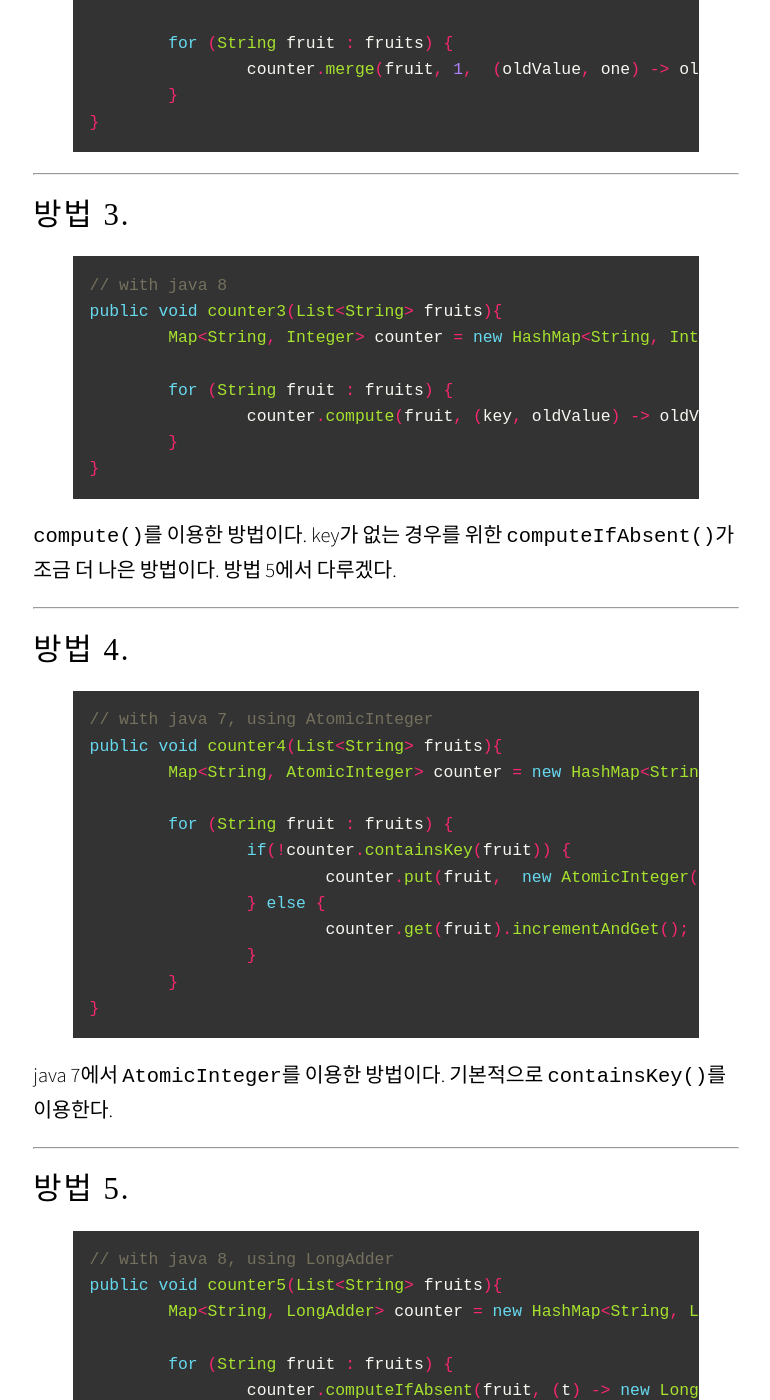
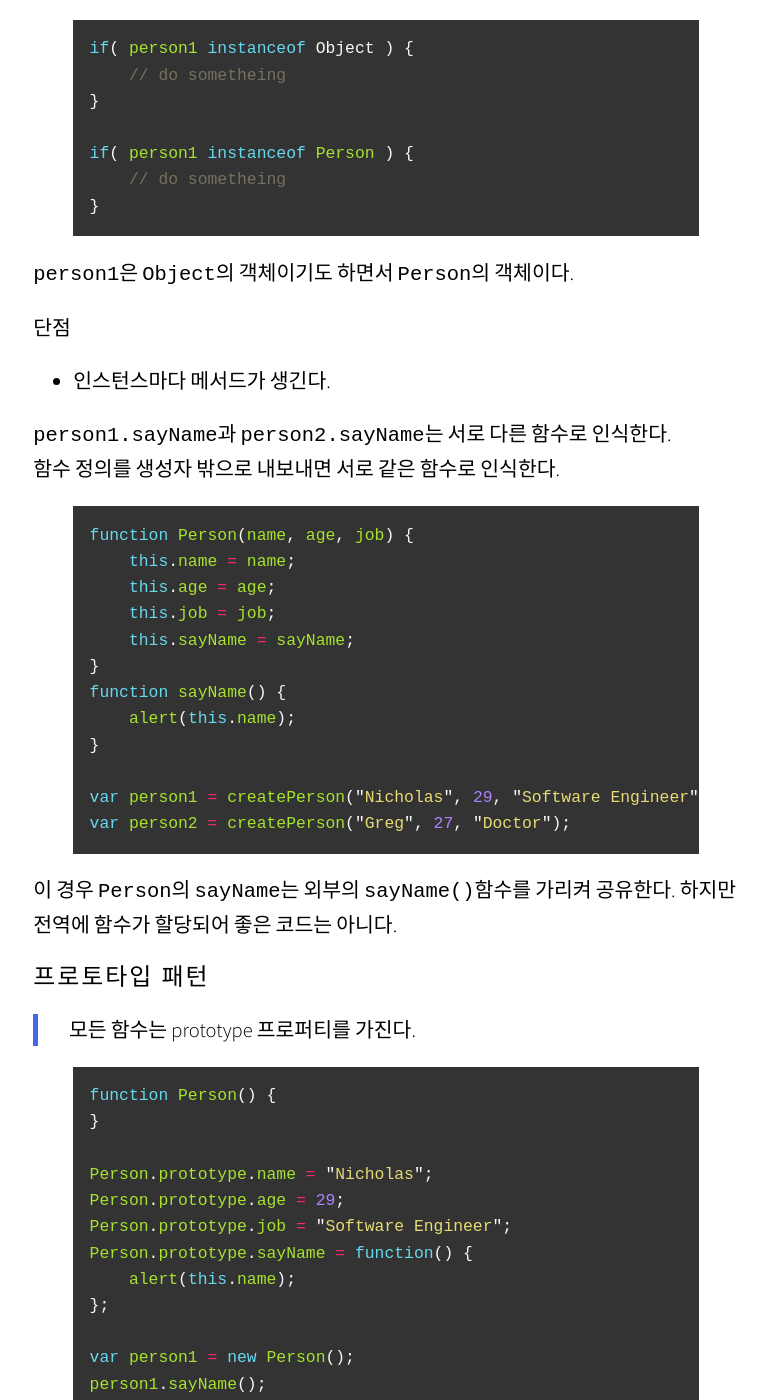
Before and after one commit to hyeonjae/hyeonjae.github.io.archive, a Jekyll site: the page built from index.html, in a window 1280 px wide and 1400 px high, scrolled down 1706 px. Shown: the whole window, without its empty margins (254-1024 px from the left). Built offline with Jekyll 4.4.1, drawn with Linux system fonts in a browser that asks for light colours; nearby versions of some CDN libraries; some web fonts are replaced; some of the changed text lies outside the part shown.

Commit message:
no message

```diff
--- /dev/null
+++ b/_posts/2015-03-04-javascript-style.md
@@ -0,0 +1,38 @@
+---
+title:  "javascript 스타일"
+date:   2015-03-04 11:00:00
+categories: javascript
+---
+
+#툴
+JSLint나 JSHint를 사용해라. 참 좋다.
+
+#들여쓰기
+웬만하면 공백 4자로 해라.
+텝은 편집기마다 크기가 다르기 때문에 안 좋다.
+공백 2는 너무 작고, 공백 8은 너무 길다.
+더글라스 클락포드 스타일인 공백 4로 고고
+
+#문장종료
+javascript는 문장 끝에 `;`를 안써도 알아서 잘 넣어주는데, 그래도 헷갈리는 경우가 있으니 꼭 명시해주자
+
+{% highlight javascript %}
+function foo() {
+    return
+    {
+        title: "javascript",
+        author: "Nicholas"
+    }
+}
+{% endhighlight %}
+위에처럼
+
+{% highlight javascript %}
+function foo() {
+    return;
+    {
+        title: "javascript",
+        author: "Nicholas"
+    }
+}
+{% endhighlight %}
--- /dev/null
+++ b/_posts/2015-03-05-type-detection-in-javascript.md
@@ -0,0 +1,22 @@
+---
+title:  "type detection in javascript"
+date:   2015-03-05 22:20:06
+categories: javascript
+---
+
+이 글은 [다른 사이트의 글](http://javascript.info/tutorial/type-detection)을 옮겨온 것이다.
+
+
+Array 타입인지 체크하는 방법으로 아래처럼 하면 안된다.
+{% highlight javascript %}
+var arr = [1,2,3];
+alert(arr instanceof Array); // true
+{% endhighlight %}
+위의 경우는 문제 없지만, Array가 다른 window에서 만들어지고, 지금 window로 넘겨졌다면, `instanceof`검사는 실패하게 된다. 이유는 각 window마다 object 계층을 따로 가지고 있기 때문이다.
+
+따라서 Array 검사는 아래와 같이 하자.
+{% highlight javascript %}
+if( Object.prototype.toString.call( someVar ) === '[object Array]' ) {
+    alert( 'Array!' );
+}
+{% endhighlight %}
--- /dev/null
+++ b/_posts/2015-03-06-javascript-study-4.md
@@ -0,0 +1,110 @@
+---
+title:  "javascript 스터디 #4"
+date:   2015-03-06 16:42:45
+categories: javascript
+---
+
+### 팩토리 패턴
+
+{% highlight javascript %}
+function createPerson(name, age, job) {
+    var o = new Object();
+    o.name = name;
+    o.age = age;
+    o.job = job;
+    o.sayName = function() {
+        alert(this.name);
+    }
+}
+
+var person1 = createPerson("Nicholas", 29, "Software Engineer");
+var person2 = createPerson("Greg", 27, "Doctor");
+{% endhighlight %}
+
+단점
+ - 생성한 객체가 어떤 타입인지 알 수 없다. 오로지 Object 타입으로만 인식
+
+
+### 생성자 패턴
+{% highlight javascript %}
+function Person(name, age, job) {
+    this.name = name;
+    this.age = age;
+    this.job = job;
+    this.sayName = function() {
+        alert(this.name);
+    }
+}
+
+var person1 = createPerson("Nicholas", 29, "Software Engineer");
+var person2 = createPerson("Greg", 27, "Doctor");
+{% endhighlight %}
+
+특징
+ - `new` 를 사용하였다.
+ - 보통 생성자 함수는 첫 글자를 대문자로 표기하는 것이 관례이다.
+
+
+`new`가 하는 일은 다음과 같다.
+1. 내부적으로 `new Object`로 객체를 생성한다.
+2. 생성자의 `this`에 방금 생성한 객체를 할당한다.
+3. 생성자 내부 코드를 실행한다.
+4. 새 객체를 반환한다.
+
+장점
+ - 생성자 패턴으로 만든 객체는 `instanceof`로 타입 검사를 할 수 있다.
+{% highlight javascript %}
+if( person1 instanceof Object ) {
+    // do sometheing
+}
+
+if( person1 instanceof Person ) {
+    // do sometheing
+}
+{% endhighlight %}
+`person1`은 `Object`의 객체이기도 하면서 `Person`의 객체이다.
+
+
+단점
+ - 인스턴스마다 메서드가 생긴다.
+
+`person1.sayName`과 `person2.sayName`는 서로 다른 함수로 인식한다.
+함수 정의를 생성자 밖으로 내보내면 서로 같은 함수로 인식한다.
+{% highlight javascript %}
+function Person(name, age, job) {
+    this.name = name;
+    this.age = age;
+    this.job = job;
+    this.sayName = sayName;
+}
+function sayName() {
+    alert(this.name);
+}
+
+var person1 = createPerson("Nicholas", 29, "Software Engineer");
+var person2 = createPerson("Greg", 27, "Doctor");
+{% endhighlight %}
+
+이 경우 `Person`의 `sayName`는 외부의 `sayName()`함수를 가리켜 공유한다. 하지만 전역에 함수가 할당되어 좋은 코드는 아니다.
+
+### 프로토타입 패턴
+
+> 모든 함수는 prototype 프로퍼티를 가진다.
+
+{% highlight javascript %}
+function Person() {
+}
+
+Person.prototype.name = "Nicholas";
+Person.prototype.age = 29;
+Person.prototype.job = "Software Engineer";
+Person.prototype.sayName = function() {
+    alert(this.name);
+};
+
+var person1 = new Person();
+person1.sayName();
+
+var person2 = new Person();
+person2.sayName();
+{% endhighlight %}
```
Also changed, not shown: _posts/2015-03-06-java-counter.md (+2 -2 lines).
